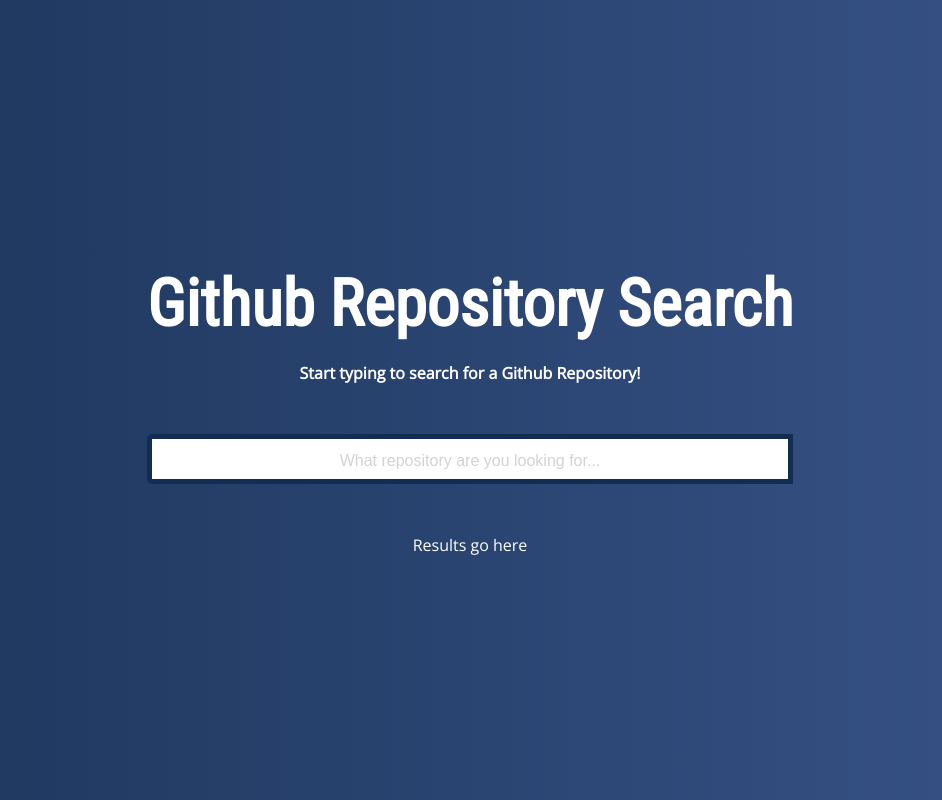
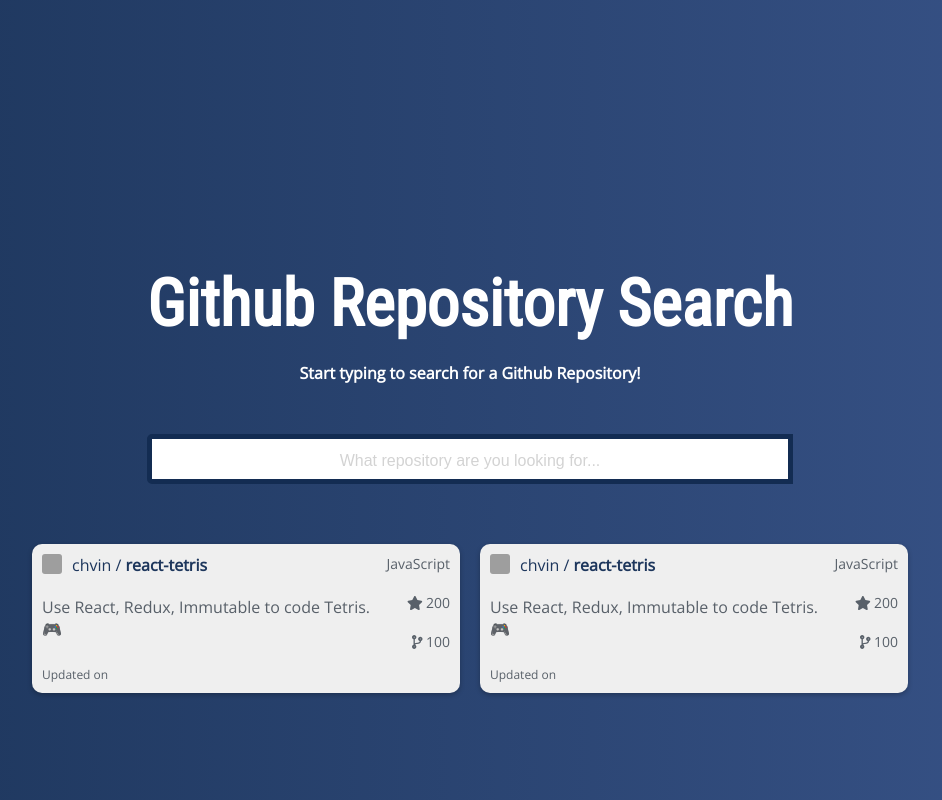
Before and after one commit to RBrNx/github-search-code-test, a Vue app: page / in a window 1280 px wide. Shown: the whole page, without its empty margins (170-1112 px from the left). Built offline with nearby package versions, Linux system fonts and the light colour scheme; grey boxes are pictures that could not be loaded.

Commit message:
Added FontAwesome to project. Created RepositoryResult.vue including some test data. Added 2 RepositoryResults to Result.vue. Added Flexbox CSS.

```diff
--- a/package.json
+++ b/package.json
@@ -11,6 +11,9 @@
     "build": "node build/build.js"
   },
   "dependencies": {
+    "@fortawesome/fontawesome-svg-core": "^1.2.5",
+    "@fortawesome/free-solid-svg-icons": "^5.4.0",
+    "@fortawesome/vue-fontawesome": "^0.1.1",
     "node-sass": "^4.9.3",
     "sass-loader": "^7.1.0",
     "vue": "^2.5.2"
--- /dev/null
+++ b/src/components/RepositoryResult.vue
@@ -0,0 +1,183 @@
+<template>
+    <a class="result" href="https://github.com/chvin/react-tetris" target="_blank">
+        <div class="mainInfo">
+            <div class="repositoryTitle">
+            <span class="avatar">
+                <img src="https://avatars2.githubusercontent.com/u/5383506?v=4">
+            </span>
+            <a class="ownerName" href="https://github.com/chvin" target="_blank">chvin</a> /
+            <span class="repoName">react-tetris</span>
+        </div>
+        <div class="repositoryDesc">Use React, Redux, Immutable to code Tetris. 🎮</div>
+        <div class="lastUpdated">Updated on</div>
+        </div>
+        <div class="sideInfo">
+            <span class="language">JavaScript</span>
+            <span class="stars">
+                <font-awesome-icon icon="star"></font-awesome-icon>
+                200
+            </span>
+            <span class="forks">
+                <font-awesome-icon icon="code-branch"></font-awesome-icon>
+                100
+            </span>
+        </div>
+    </a>
+</template>
+
+<script>
+
+export default {
+    name: 'RepositoryResult',
+    props: [
+        "repoInformation"
+    ],
+    computed: {
+        avatarLink(){
+            return (this.repoInformation) ? this.repoInformation.owner.avatar_url : null;
+        },
+        ownerName(){
+            return (this.repoInformation) ? this.repoInformation.owner.login : null;
+        },
+        ownerLink(){
+            return (this.repoInformation) ? this.repoInformation.owner.html_url: null;
+        },
+        repoName(){
+            return (this.repoInformation) ? this.repoInformation.name : null;
+        },
+        repoLink(){
+            return (this.repoInformation) ? this.repoInformation.html_url : null;
+        },
+        repoDesc(){
+            return (this.repoInformation) ? this.repoInformation.description : null;
+        },
+        lastUpdated(){
+            return (this.repoInformation) ? this.repoInformation.updated_at : null;
+        },
+        language(){
+            return (this.repoInformation) ? this.repoInformation.language : null;
+        },
+        starCount(){
+            return (this.repoInformation) ? this.repoInformation.stargazers_count : null;
+        },
+        forkCount(){
+            return (this.repoInformation) ? this.repoInformation.forks_count : null;
+        }
+    },
+    data(){
+        return {
+
+        }
+    }
+}
+</script>
+
+<style lang="scss" scoped>
+@import "../assets/global.scss";
+
+.result{
+    width: 40%;
+    flex: 45%;
+    background: #efefef;
+    margin: 10px;
+    border-radius: 10px;
+    -webkit-box-shadow: 0px 2px 5px 0px rgba(0,0,0,0.25);
+    -moz-box-shadow: 0px 2px 5px 0px rgba(0,0,0,0.25);
+    box-shadow: 0px 2px 5px 0px rgba(0,0,0,0.25);
+    cursor: pointer;
+    transition: transform 50ms linear;
+    color: $highlightText;
+    font-weight: 500;
+    text-align: left;
+    white-space: nowrap;
+    position: relative;
+    display: block;
+
+    .mainInfo{
+        width: 80%;
+        display: inline-block;
+        height: 100%;
+        white-space: initial;
+
+        .repositoryTitle{
+            padding: 10px;
+            width: 100%;
+
+            .avatar{
+                width: 20px;
+                height: 20px;
+                border-radius: 3px;
+                overflow: hidden;
+                display: inline-block;
+                vertical-align: top;
+
+                img{
+                    height: 20px;
+                    width: 20px;
+                }
+            }
+
+            .ownerName{
+                font-weight: 400;
+                display: inline-block;
+                vertical-align: top;
+                margin-left: 10px;
+                color: $highlightText;
+                text-decoration: none;
+
+                &:hover{
+                    text-decoration: underline;
+                }
+            }
+
+            .repoName{
+                display: inline-block;
+                vertical-align: top;
+                margin-left: 0px;
+                font-weight: 600;
+            }
+        }
+
+        .repositoryDesc{
+            text-align: left;
+            padding: 10px;
+            width: 100%;
+            color: $regularText;
+            min-height: 50px;
+        }
+
+        .lastUpdated{
+            text-align: left;
+            padding: 10px;
+            font-size: 12px;
+            width: 100%;
+            color: $regularText;
+        }
+    }
+
+    .sideInfo{
+        display: inline-block;
+        width: 20%;
+        height: 100%;
+        text-align: right;
+        font-size: 14px;
+        vertical-align: top;
+        color: $regularText;
+
+        .language{
+            display: block;
+            padding: 10px;
+        }
+
+        .stars{
+            display: block;
+            padding: 10px;
+        }
+
+        .forks{
+            display: block;
+            padding: 10px;
+        }
+    }
+}
+</style>
--- a/src/components/Results.vue
+++ b/src/components/Results.vue
@@ -1,15 +1,19 @@
 <template>
 	<div id="Results">
-        <span>Results go here</span>
+        <div class="flex">
+            <repository-result></repository-result>
+            <repository-result></repository-result>
+        </div>
 	</div>
 </template>
 
 <script>
+import RepositoryResult from "./RepositoryResult";
 
 export default {
 	name: 'Results',
 	components: {
-
+        RepositoryResult
     },
     props: [
         "results",
@@ -37,6 +41,15 @@
         padding-bottom: 20px;
         font-family: 'Open Sans', sans-serif;
         position: relative;
+
+        .flex{
+            display: flex;
+            align-items: center;
+            justify-content: center;
+            flex-flow: row wrap;
+            align-content: center;
+            width: 100%;
+        }
 	}
 </style>
 `
--- a/src/main.js
+++ b/src/main.js
@@ -2,6 +2,14 @@
 // (runtime-only or standalone) has been set in webpack.base.conf with an alias.
 import Vue from 'vue'
 import App from './App'
+
+import { library } from '@fortawesome/fontawesome-svg-core'
+import { faCodeBranch, faStar } from '@fortawesome/free-solid-svg-icons'
+import { FontAwesomeIcon } from '@fortawesome/vue-fontawesome'
+
+library.add(faCodeBranch, faStar);
+
+Vue.component('font-awesome-icon', FontAwesomeIcon)
 
 Vue.config.productionTip = false
 
```
Also changed, not shown: .eslintrc.js, 1 other file (tests, documents, lock files or other folders).
